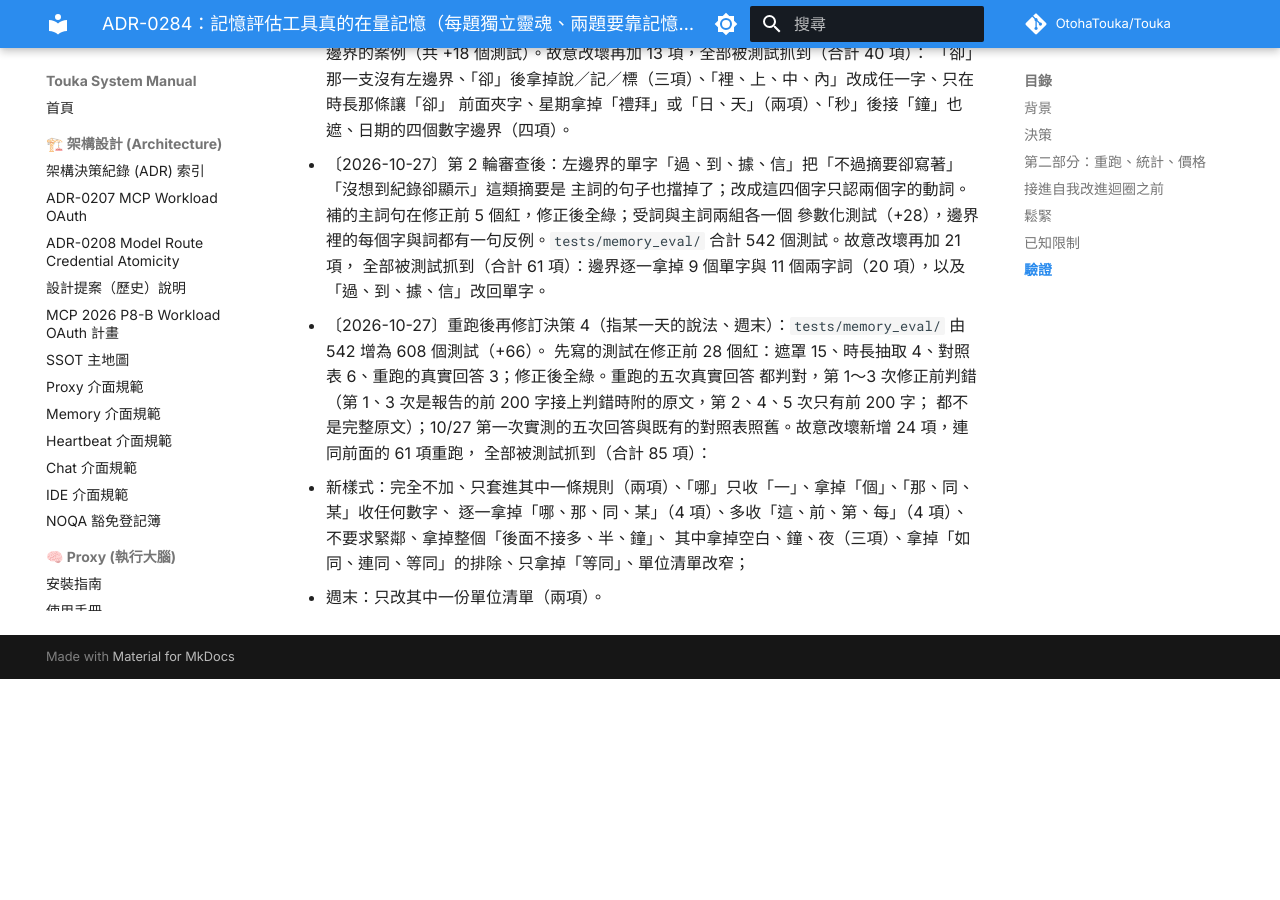
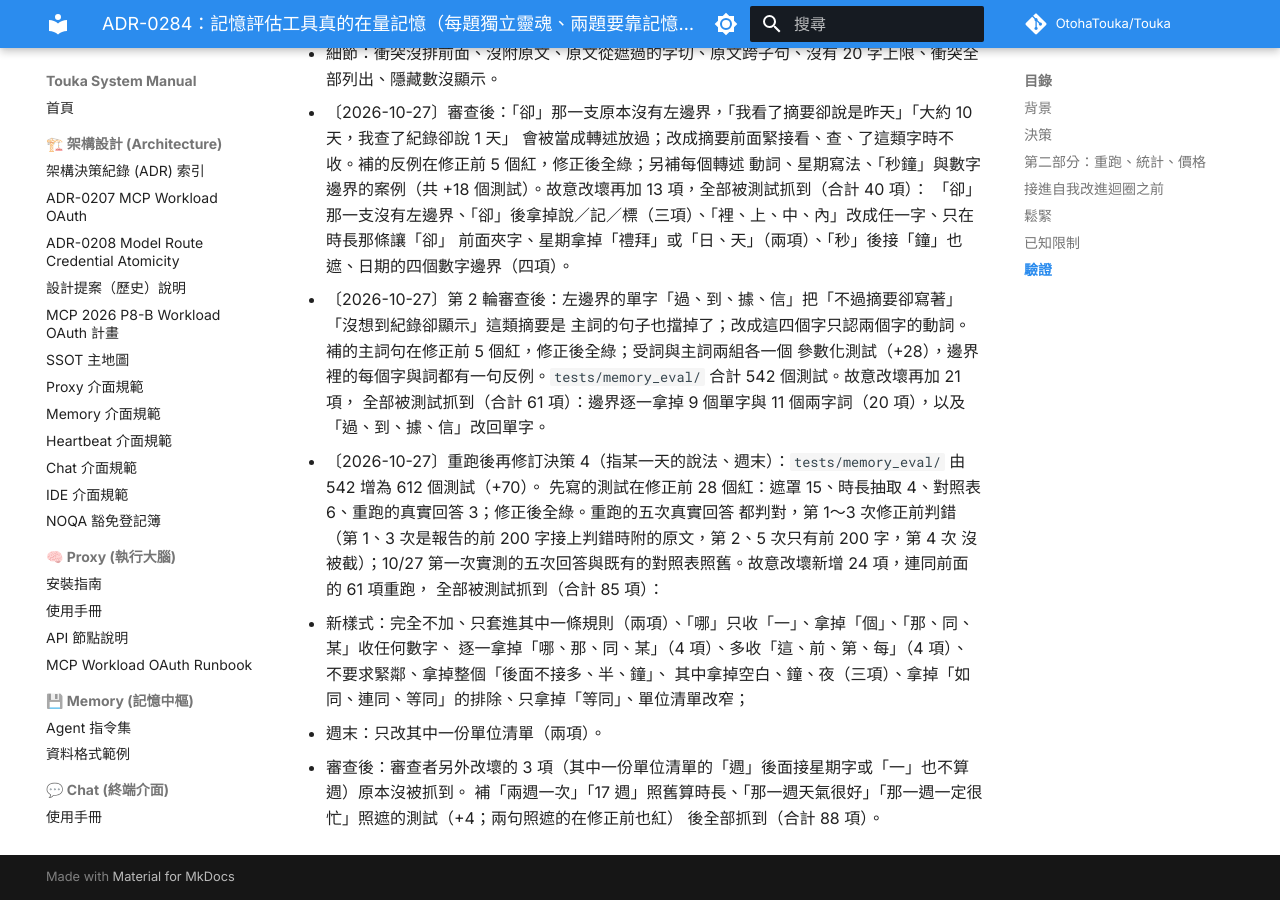
Before and after one commit to OtohaTouka/Touka, an MkDocs documentation site: the page built from docs/architecture/adr/0284-memory-eval-measures-memory.md, in a window 1280 px wide and 900 px high, scrolled down 10151 px. Built offline with MkDocs 1.6.1 and Material for MkDocs 9.7.7, drawn with Linux system fonts in a browser that asks for light colours; comment, search, counter and statistics services are not loaded; before the commit the page ends 10830 px from its top, so only the background shows below that; some of the changed text lies outside the part shown.

Commit message:
test(memory-eval): pin 週 before weekday characters; note review limits
Review follow-ups for the 哪一天/週末 change:

- Pin the side that still counts as a duration: 兩週一次 and 17 週, and mask
  那一週天氣很好 / 那一週一定很忙 (週 followed by 天 or 一). Three extra
  mutations from review (週 not counted before weekday characters in one of
  the unit lists) are now caught.
- ADR-0284: round 4 of the rerun was not truncated; add 多半/多次, 陪同一天,
  line breaks inside the masked phrase and 一個半星期 to the known limits;
  test count 612.

Co-Authored-By: Claude Opus 5.5 <noreply@anthropic.com>

```diff
--- a/docs/architecture/adr/0284-memory-eval-measures-memory.md
+++ b/docs/architecture/adr/0284-memory-eval-measures-memory.md
@@ -199,7 +199,7 @@
   刪除，舊的那筆一直在（真執行器的離線測試釘住這件事）。之後產品若讓審查員在評估裡可用，要回頭改成看記憶庫。
 - 執行器入口的紀錄是在評估裡暫時換掉產品的方法：同一個程序裡所有 ToolExecutor 都會經過它，不可重入、只能循序使用（評估本來就一輪一輪送）；產品改了這個方法的名稱或參數時，測試會擋下。
 - 改名只認列出的報到說法：「本人阿傑，來了！」照舊放過。
-- 較嚴的經過時間只認列出的區間、「N 單位多」「將近 N」寫法；「十多天」這類不認（不算答案，也不算衝突）。
+- 較嚴的經過時間只認列出的區間、「N 單位多」「將近 N」寫法；「十多天」「一個半星期」這類不認（不算答案，也不算衝突）。
 - 〔2026-10-27〕日期與時刻只認列出的寫法。沒有星期的月日（「10-17」）、全形分隔的「10／17 週六」、
   「10/17/2026 週六」、
   「二〇二六年」、英文的「28 minutes past nine」照舊會被讀成時長（多半判錯，寧嚴）；反過來，小數或區間緊接星期名
@@ -221,8 +221,11 @@
     英文的「one day」也照舊。
   - 代價：模型在建議或順帶的話裡說「這兩天山上會冷」「這一週你都沒來」「市集的前一天早點睡」「下一個月山上還有
     一場市集」「你有一天跟我說過」時，答對也會被判錯；判錯時判定細節附原文，看得出是哪一句。
-  - 反過來也會遮錯：連接詞的「那」（「那一週後我再提醒你」）、「不同一天」「共同一天」會被遮掉、不算答案；
-    副詞的「多」（「那一天多冷啊」）讀成 1～2 天、判錯。
+  - 反過來也會遮錯：連接詞的「那」（「那一週後我再提醒你」）、「不同一天」「共同一天」「陪同一天」會被遮掉、
+    不算答案；副詞的「多」（「那一天多冷啊」「那一天多半是週六」「同一天多次提到」）讀成 1～2 天、判錯。
+  - 樣式裡的空白會跨過換行：「哪一天」在行尾、下一行以「多」開頭時不遮、判錯；「天哪」在行尾、下一行以數字開頭
+    （「天哪」換行「10 天前你就說過了」），或語尾的「哪」後面直接接數字（「時間過得真快哪十天就過去了」）時，真正的
+    答案被遮掉、判沒答。這些都要中間沒有標點，結果都是判得更嚴。
 - 〔2026-10-27〕10/27 實測第 1 次判錯的那個「1 天」在報告截掉的那段。同日重跑時判定細節先列衝突，查得到同一題
   有兩次是「哪一天」；那次多半也是，但沒有原文、無法確認。
 - 長對話靠 `conversations` 查舊對話；模型只用 `query` 查記憶，找不到就答不出，這算記憶失敗（題目要測的就是這個）。
@@ -286,12 +289,15 @@
   主詞的句子也擋掉了；改成這四個字只認兩個字的動詞。補的主詞句在修正前 5 個紅，修正後全綠；受詞與主詞兩組各一個
   參數化測試（+28），邊界裡的每個字與詞都有一句反例。`tests/memory_eval/` 合計 542 個測試。故意改壞再加 21 項，
   全部被測試抓到（合計 61 項）：邊界逐一拿掉 9 個單字與 11 個兩字詞（20 項），以及「過、到、據、信」改回單字。
-- 〔2026-10-27〕重跑後再修訂決策 4（指某一天的說法、週末）：`tests/memory_eval/` 由 542 增為 608 個測試（+66）。
+- 〔2026-10-27〕重跑後再修訂決策 4（指某一天的說法、週末）：`tests/memory_eval/` 由 542 增為 612 個測試（+70）。
   先寫的測試在修正前 28 個紅：遮罩 15、時長抽取 4、對照表 6、重跑的真實回答 3；修正後全綠。重跑的五次真實回答
-  都判對，第 1～3 次修正前判錯（第 1、3 次是報告的前 200 字接上判錯時附的原文，第 2、4、5 次只有前 200 字；
-  都不是完整原文）；10/27 第一次實測的五次回答與既有的對照表照舊。故意改壞新增 24 項，連同前面的 61 項重跑，
+  都判對，第 1～3 次修正前判錯（第 1、3 次是報告的前 200 字接上判錯時附的原文，第 2、5 次只有前 200 字，第 4 次
+  沒被截）；10/27 第一次實測的五次回答與既有的對照表照舊。故意改壞新增 24 項，連同前面的 61 項重跑，
   全部被測試抓到（合計 85 項）：
   - 新樣式：完全不加、只套進其中一條規則（兩項）、「哪」只收「一」、拿掉「個」、「那、同、某」收任何數字、
     逐一拿掉「哪、那、同、某」（4 項）、多收「這、前、第、每」（4 項）、不要求緊鄰、拿掉整個「後面不接多、半、鐘」、
     其中拿掉空白、鐘、夜（三項）、拿掉「如同、連同、等同」的排除、只拿掉「等同」、單位清單改窄；
   - 週末：只改其中一份單位清單（兩項）。
+  - 審查後：審查者另外改壞的 3 項（其中一份單位清單的「週」後面接星期字或「一」也不算週）原本沒被抓到。
+    補「兩週一次」「17 週」照舊算時長、「那一週天氣很好」「那一週一定很忙」照遮的測試（+4；兩句照遮的在修正前也紅）
+    後全部抓到（合計 88 項）。
```
Also changed, not shown: 1 other file.
